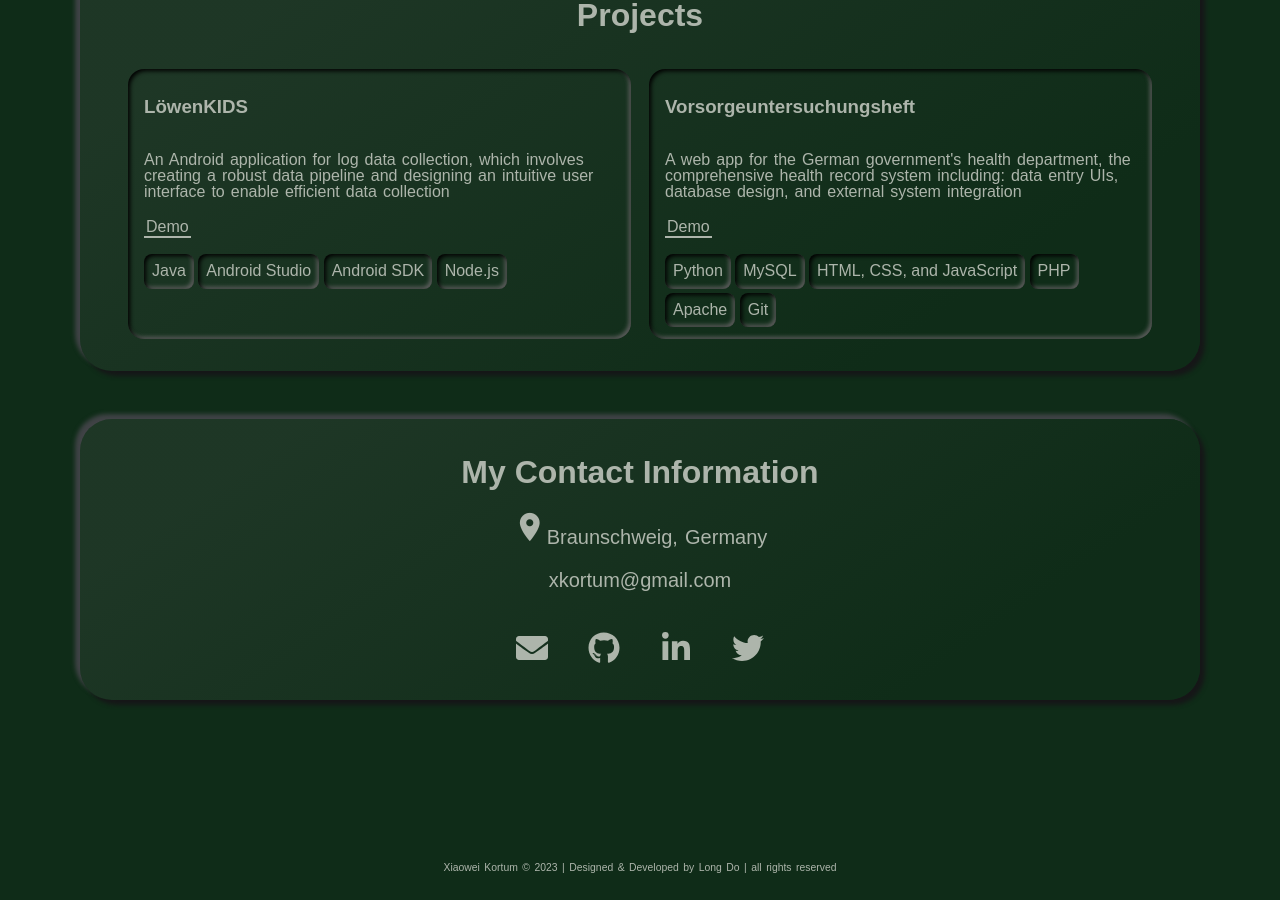
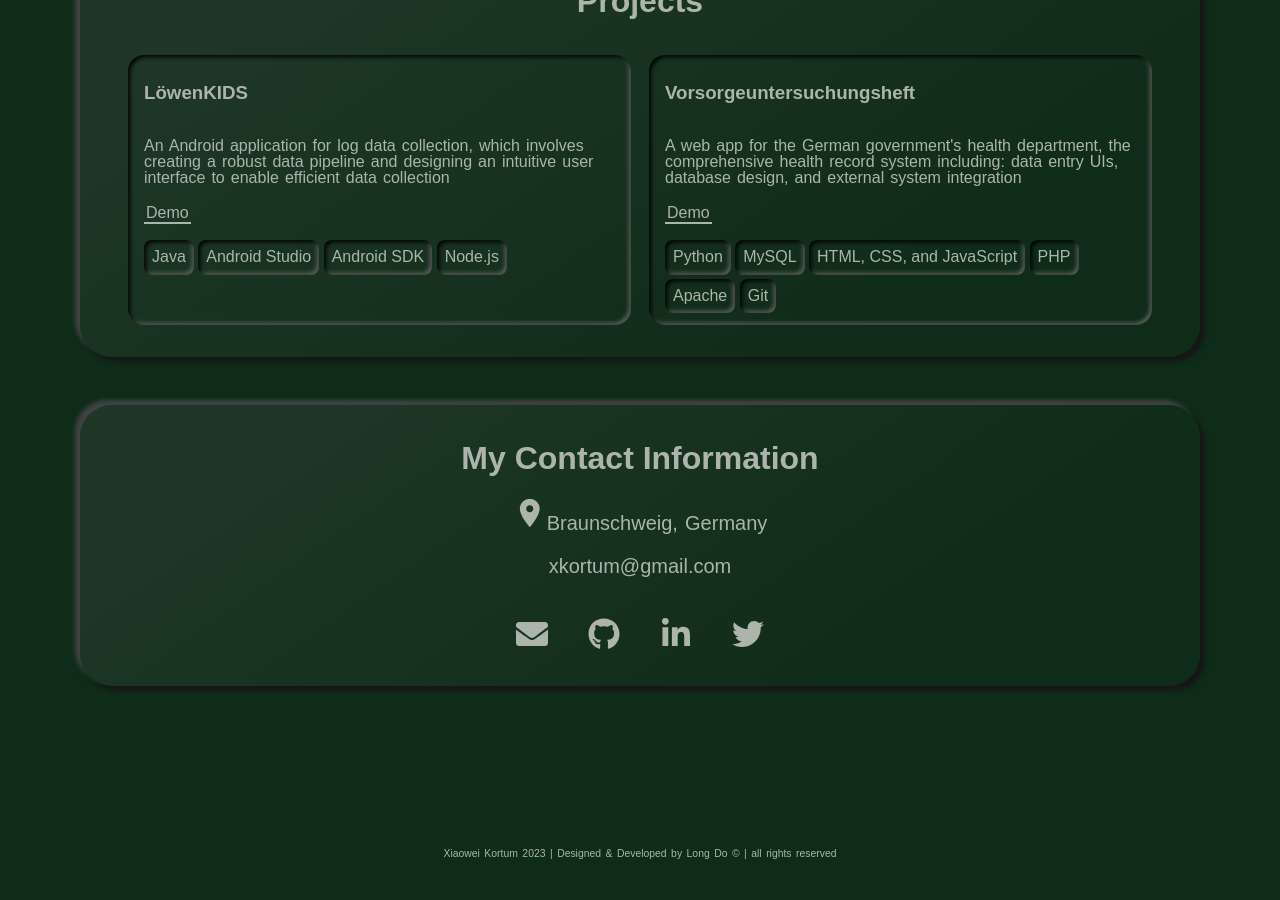
Before and after one commit to xkortum/xkortum.github.io, a Jekyll site: the page built from index.html, in a window 1280 px wide and 900 px high, scrolled down 4359 px. Built offline with Jekyll 4.4.1, drawn with Linux system fonts in a browser that asks for light colours; some web fonts are replaced.

Commit message:
change aboutme.html
change aboutme.html with profile update

```diff
--- a/_includes/footer.html
+++ b/_includes/footer.html
@@ -1,6 +1,6 @@
 <footer class="footer">
   <p>
-    Xiaowei Kortum &copy; 2023 | Designed & Developed by Long Do | all rights reserved
+    Xiaowei Kortum 2023 | Designed & Developed by Long Do &copy; | all rights reserved
     <!-- <a class="highlight-link" href="https://longpdo.github.io/" target="_blank" rel="noreferrer">
     </a> -->
   </p>
--- a/_includes/section-aboutme.html
+++ b/_includes/section-aboutme.html
@@ -1,7 +1,16 @@
+
+<table>
+    <tr>
+        <td>
             <p class="subtitle">
                 <img src="assets/favicon/profile_circle.png" alt="Profile Pic" width="280" height="280">
             </p>
+        </td>
+        <td>
             <h1 class="title">{{site.about_me_title}}</h1>
             <p class="description" data-aos="fade-down">
                 {{site.about_me_description}}
             </p>
+        </td>
+    </tr>
+</table>
```
Also changed, not shown: 1 other file. Lines whose indentation alone changed are shown as unchanged.
